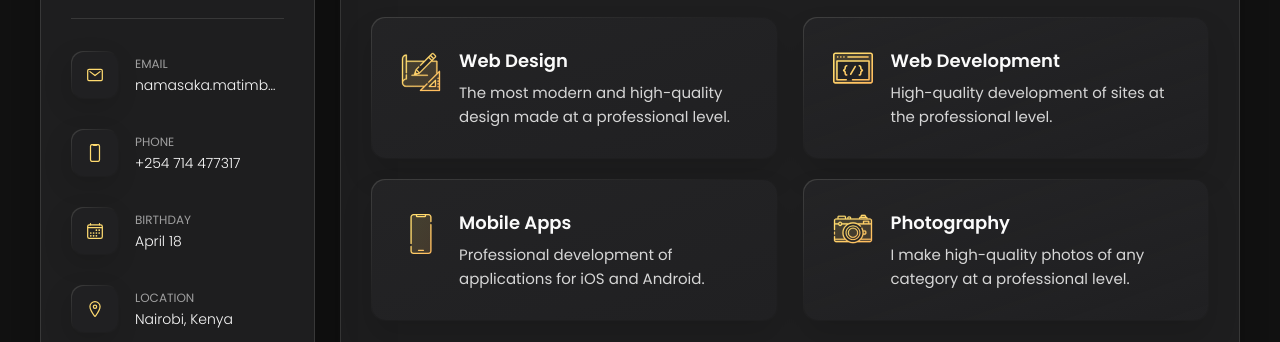
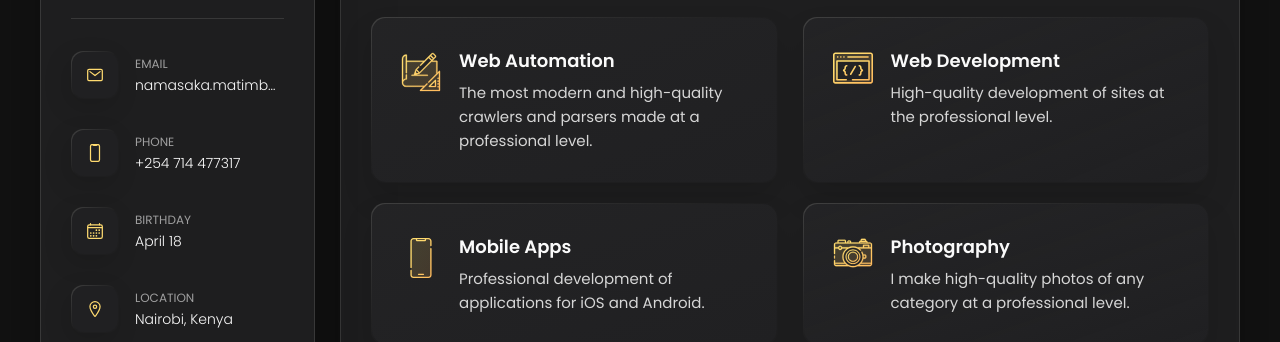
Before and after one commit to NamasakaLennox/portfolio_v2, a plain HTML site: page index.html in a window 1280 px wide. Shown: the part 392-734 px from the top of the page. Drawn offline with nearby package versions, Linux system fonts and the light colour scheme.

```diff
--- a/index.html
+++ b/index.html
@@ -221,11 +221,11 @@
                 </div>
 
                 <div class="service-content-box">
-                  <h4 class="h4 service-item-title">Web design</h4>
+                  <h4 class="h4 service-item-title">Web Automation</h4>
 
                   <p class="service-item-text">
-                    The most modern and high-quality design made at a
-                    professional level.
+                    The most modern and high-quality crawlers and parsers made
+                    at a professional level.
                   </p>
                 </div>
               </li>
```
